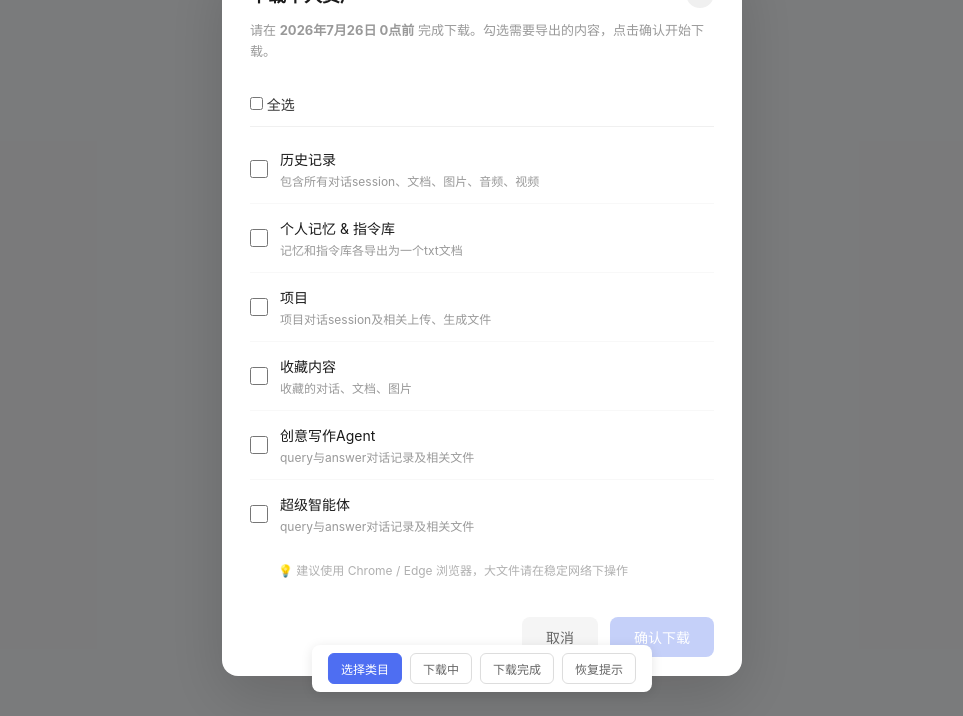
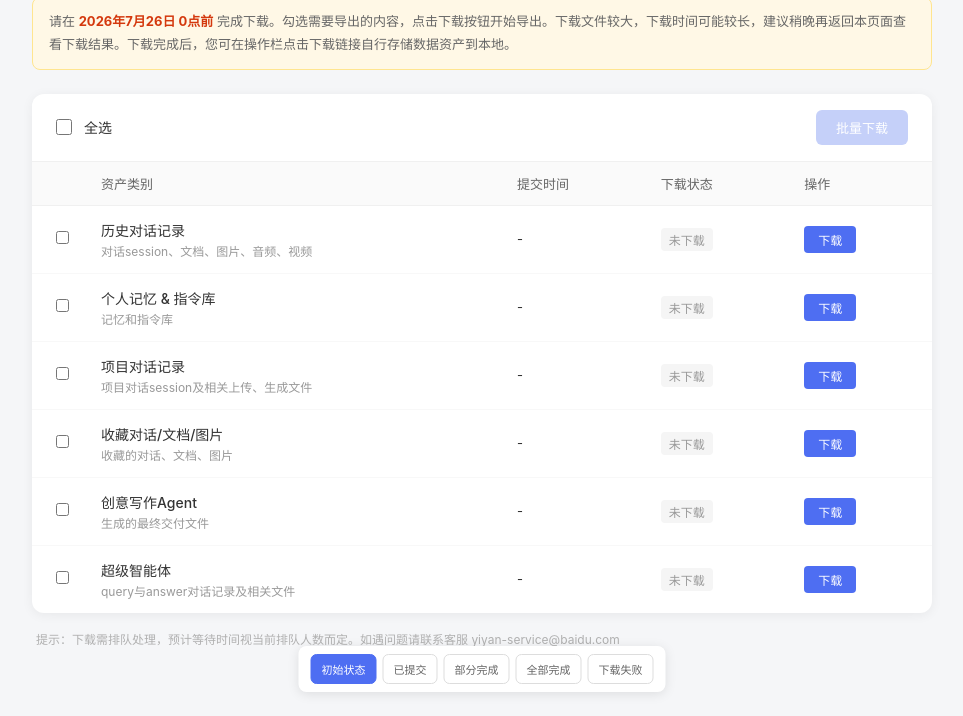
Before and after one commit to cheerzhang678/Download-personal-assets, a plain HTML site: page index.html in a window 1280 px wide. Shown: the part 84-800 px from the top of the page, without its empty margins (158-1121 px from the left). Drawn offline with Linux system fonts and the light colour scheme.

Commit message:
feat: redesign to async table-based download page

```diff
--- a/index.html
+++ b/index.html
@@ -3,240 +3,191 @@
 <head>
 <meta charset="UTF-8">
 <meta name="viewport" content="width=device-width, initial-scale=1.0">
-<title>文心一言 - 个人资产下载</title>
+<title>文心一言 - 个人数据资产下载</title>
 <style>
 * { margin: 0; padding: 0; box-sizing: border-box; }
-body { font-family: -apple-system, BlinkMacSystemFont, "PingFang SC", "Microsoft YaHei", sans-serif; background: #f5f6f8; min-height: 100vh; display: flex; align-items: center; justify-content: center; }
+body { font-family: -apple-system, BlinkMacSystemFont, "PingFang SC", "Microsoft YaHei", sans-serif; background: #f5f6f8; min-height: 100vh; padding: 40px 20px; }
 
-.overlay { position: fixed; top: 0; left: 0; width: 100%; height: 100%; background: rgba(0,0,0,0.5); z-index: 100; display: flex; align-items: center; justify-content: center; }
+.container { max-width: 900px; margin: 0 auto; }
 
-.modal { background: #fff; border-radius: 16px; width: 520px; max-height: 90vh; overflow-y: auto; box-shadow: 0 20px 60px rgba(0,0,0,0.15); }
-.modal-header { padding: 24px 28px 0; display: flex; justify-content: space-between; align-items: center; }
-.modal-header h2 { font-size: 18px; font-weight: 600; color: #1a1a1a; }
-.modal-close { width: 28px; height: 28px; border: none; background: #f0f0f0; border-radius: 50%; cursor: pointer; font-size: 16px; color: #666; display: flex; align-items: center; justify-content: center; }
-.modal-close:hover { background: #e0e0e0; }
+.page-header { margin-bottom: 24px; }
+.page-header h1 { font-size: 20px; font-weight: 600; color: #1a1a1a; margin-bottom: 12px; }
+.page-desc { font-size: 13px; color: #666; line-height: 1.8; background: #fff8e6; border: 1px solid #ffe58f; border-radius: 8px; padding: 12px 16px; }
+.page-desc strong { color: #d4380d; }
 
-.modal-desc { padding: 12px 28px 0; font-size: 13px; color: #999; line-height: 1.6; }
+.card { background: #fff; border-radius: 12px; box-shadow: 0 2px 12px rgba(0,0,0,0.06); overflow: hidden; }
 
-.modal-body { padding: 20px 28px; }
+.card-header { padding: 16px 24px; border-bottom: 1px solid #f0f0f0; display: flex; justify-content: space-between; align-items: center; }
+.card-header-left { display: flex; align-items: center; gap: 12px; }
+.card-header-left input[type="checkbox"] { width: 16px; height: 16px; accent-color: #4e6ef2; cursor: pointer; }
+.card-header-left label { font-size: 14px; color: #333; cursor: pointer; }
+.btn-batch { padding: 8px 20px; background: #4e6ef2; color: #fff; border: none; border-radius: 6px; font-size: 13px; cursor: pointer; font-weight: 500; }
+.btn-batch:hover { background: #3d5bd9; }
+.btn-batch:disabled { background: #c5d0f9; cursor: not-allowed; }
 
-.select-all { display: flex; align-items: center; padding: 12px 0; border-bottom: 1px solid #f0f0f0; margin-bottom: 8px; }
-.select-all label { font-size: 14px; color: #333; font-weight: 500; cursor: pointer; }
+table { width: 100%; border-collapse: collapse; }
+th { background: #fafafa; padding: 12px 16px; font-size: 13px; color: #666; font-weight: 500; text-align: left; border-bottom: 1px solid #f0f0f0; }
+th:first-child { padding-left: 24px; width: 40px; }
+td { padding: 14px 16px; font-size: 13px; color: #333; border-bottom: 1px solid #f8f8f8; vertical-align: middle; }
+td:first-child { padding-left: 24px; }
+tr:last-child td { border-bottom: none; }
 
-.asset-list { list-style: none; }
-.asset-item { display: flex; align-items: center; padding: 14px 0; border-bottom: 1px solid #f8f8f8; }
-.asset-item:last-child { border-bottom: none; }
-.asset-item input[type="checkbox"] { width: 18px; height: 18px; margin-right: 12px; accent-color: #4e6ef2; cursor: pointer; }
-.asset-item label { flex: 1; cursor: pointer; }
-.asset-name { font-size: 14px; color: #1a1a1a; display: block; }
-.asset-desc { font-size: 12px; color: #999; margin-top: 3px; display: block; }
-.asset-tag { font-size: 11px; color: #4e6ef2; background: #eef1ff; padding: 2px 6px; border-radius: 3px; margin-left: 8px; }
+.asset-name { font-weight: 500; font-size: 14px; }
+.asset-desc { font-size: 12px; color: #999; margin-top: 2px; }
 
-.modal-footer { padding: 16px 28px 24px; display: flex; justify-content: flex-end; gap: 12px; }
-.btn { padding: 10px 24px; border-radius: 8px; font-size: 14px; cursor: pointer; border: none; font-weight: 500; transition: all 0.2s; }
-.btn-cancel { background: #f5f5f5; color: #666; }
-.btn-cancel:hover { background: #eee; }
-.btn-primary { background: #4e6ef2; color: #fff; }
-.btn-primary:hover { background: #3d5bd9; }
-.btn-primary:disabled { background: #c5d0f9; cursor: not-allowed; }
+.status { display: inline-flex; align-items: center; gap: 4px; font-size: 12px; padding: 3px 8px; border-radius: 4px; }
+.status-none { color: #999; background: #f5f5f5; }
+.status-queued { color: #d48806; background: #fffbe6; }
+.status-downloading { color: #1890ff; background: #e6f7ff; }
+.status-success { color: #52c41a; background: #f6ffed; }
+.status-failed { color: #ff4d4f; background: #fff2f0; }
 
-/* 下载进度状态 */
-.download-progress { display: none; padding: 20px 28px; }
-.progress-item { margin-bottom: 16px; }
-.progress-label { display: flex; justify-content: space-between; margin-bottom: 6px; }
-.progress-name { font-size: 13px; color: #333; }
-.progress-percent { font-size: 12px; color: #4e6ef2; }
-.progress-bar { height: 6px; background: #f0f0f0; border-radius: 3px; overflow: hidden; }
-.progress-bar-fill { height: 100%; background: linear-gradient(90deg, #4e6ef2, #7b9cff); border-radius: 3px; transition: width 0.3s; }
-.progress-status { font-size: 12px; color: #999; margin-top: 4px; }
+.btn-download { padding: 5px 14px; background: #4e6ef2; color: #fff; border: none; border-radius: 4px; font-size: 12px; cursor: pointer; }
+.btn-download:hover { background: #3d5bd9; }
+.btn-download:disabled { background: #e0e0e0; color: #999; cursor: not-allowed; }
+.btn-retry { padding: 5px 14px; background: #fff; color: #ff4d4f; border: 1px solid #ff4d4f; border-radius: 4px; font-size: 12px; cursor: pointer; }
+.btn-retry:hover { background: #fff2f0; }
+.download-link { color: #4e6ef2; text-decoration: none; font-size: 12px; }
+.download-link:hover { text-decoration: underline; }
 
-/* 完成状态 */
-.download-complete { display: none; padding: 20px 28px; text-align: center; }
-.complete-icon { width: 48px; height: 48px; background: #e8f5e9; border-radius: 50%; display: inline-flex; align-items: center; justify-content: center; margin-bottom: 12px; font-size: 24px; }
-.complete-text { font-size: 15px; color: #333; margin-bottom: 4px; }
-.complete-desc { font-size: 13px; color: #999; }
+.tips { margin-top: 16px; font-size: 12px; color: #b0b0b0; line-height: 1.8; padding: 0 4px; }
 
-/* 恢复弹窗 */
-.resume-toast { display: none; position: fixed; top: 24px; left: 50%; transform: translateX(-50%); background: #fff; border-radius: 12px; padding: 16px 24px; box-shadow: 0 4px 20px rgba(0,0,0,0.12); z-index: 200; display: flex; align-items: center; gap: 12px; }
-.resume-toast .toast-icon { font-size: 20px; }
-.resume-toast .toast-text { font-size: 14px; color: #333; }
-.resume-toast .toast-btn { padding: 6px 14px; background: #4e6ef2; color: #fff; border: none; border-radius: 6px; font-size: 13px; cursor: pointer; }
-
-/* 提示栏 */
-.tips-bar { padding: 12px 28px 0; }
-.tips-bar p { font-size: 12px; color: #b0b0b0; line-height: 1.8; }
-
-/* 页面状态切换按钮 */
-.state-switcher { position: fixed; bottom: 24px; left: 50%; transform: translateX(-50%); display: flex; gap: 8px; background: #fff; padding: 8px 16px; border-radius: 8px; box-shadow: 0 2px 12px rgba(0,0,0,0.1); z-index: 300; }
-.state-btn { padding: 6px 12px; border: 1px solid #ddd; border-radius: 6px; font-size: 12px; cursor: pointer; background: #fff; color: #666; }
+/* 状态切换器 */
+.state-switcher { position: fixed; bottom: 24px; left: 50%; transform: translateX(-50%); display: flex; gap: 6px; background: #fff; padding: 8px 12px; border-radius: 8px; box-shadow: 0 2px 12px rgba(0,0,0,0.1); z-index: 300; }
+.state-btn { padding: 6px 10px; border: 1px solid #ddd; border-radius: 6px; font-size: 11px; cursor: pointer; background: #fff; color: #666; white-space: nowrap; }
 .state-btn:hover { background: #f5f5f5; }
 .state-btn.active { background: #4e6ef2; color: #fff; border-color: #4e6ef2; }
 </style>
 </head>
 <body>
 
-<!-- 恢复下载弹窗提示 -->
-<div class="resume-toast" id="resumeToast" style="display:none;">
-  <span class="toast-icon">⚠️</span>
-  <span class="toast-text">您有未完成的下载任务，是否继续？</span>
-  <button class="toast-btn" onclick="showState('progress')">继续下载</button>
-</div>
+<div class="container">
+  <div class="page-header">
+    <h1>个人数据资产下载</h1>
+    <div class="page-desc">
+      请在 <strong>2026年7月26日 0点前</strong> 完成下载。勾选需要导出的内容，点击下载按钮开始导出。下载文件较大，下载时间可能较长，建议稍晚再返回本页面查看下载结果。下载完成后，您可在操作栏点击下载链接自行存储数据资产到本地。
+    </div>
+  </div>
 
-<!-- 主弹窗 -->
-<div class="overlay">
-  <div class="modal">
-    <div class="modal-header">
-      <h2>下载个人资产</h2>
-      <button class="modal-close">×</button>
+  <div class="card">
+    <div class="card-header">
+      <div class="card-header-left">
+        <input type="checkbox" id="selectAll" onchange="toggleAll(this)">
+        <label for="selectAll">全选</label>
+      </div>
+      <button class="btn-batch" id="btnBatch" disabled onclick="batchDownload()">批量下载</button>
     </div>
-    <div class="modal-desc">
-      请在 <strong>2026年7月26日 0点前</strong> 完成下载。勾选需要导出的内容，点击确认开始下载。
-    </div>
+    <table>
+      <thead>
+        <tr>
+          <th></th>
+          <th>资产类别</th>
+          <th>提交时间</th>
+          <th>下载状态</th>
+          <th>操作</th>
+        </tr>
+      </thead>
+      <tbody id="tableBody">
+      </tbody>
+    </table>
+  </div>
 
-    <!-- 状态1：选择类目 -->
-    <div class="modal-body" id="stateSelect">
-      <div class="select-all">
-        <input type="checkbox" id="selectAll" onchange="toggleAll(this)">
-        <label for="selectAll">&nbsp;全选</label>
-      </div>
-      <ul class="asset-list">
-        <li class="asset-item">
-          <input type="checkbox" id="asset1" class="asset-checkbox">
-          <label for="asset1">
-            <span class="asset-name">历史记录</span>
-            <span class="asset-desc">包含所有对话session、文档、图片、音频、视频</span>
-          </label>
-        </li>
-        <li class="asset-item">
-          <input type="checkbox" id="asset2" class="asset-checkbox">
-          <label for="asset2">
-            <span class="asset-name">个人记忆 & 指令库</span>
-            <span class="asset-desc">记忆和指令库各导出为一个txt文档</span>
-          </label>
-        </li>
-        <li class="asset-item">
-          <input type="checkbox" id="asset3" class="asset-checkbox">
-          <label for="asset3">
-            <span class="asset-name">项目</span>
-            <span class="asset-desc">项目对话session及相关上传、生成文件</span>
-          </label>
-        </li>
-        <li class="asset-item">
-          <input type="checkbox" id="asset4" class="asset-checkbox">
-          <label for="asset4">
-            <span class="asset-name">收藏内容</span>
-            <span class="asset-desc">收藏的对话、文档、图片</span>
-          </label>
-        </li>
-        <li class="asset-item">
-          <input type="checkbox" id="asset5" class="asset-checkbox">
-          <label for="asset5">
-            <span class="asset-name">创意写作Agent</span>
-            <span class="asset-desc">query与answer对话记录及相关文件</span>
-          </label>
-        </li>
-        <li class="asset-item">
-          <input type="checkbox" id="asset6" class="asset-checkbox">
-          <label for="asset6">
-            <span class="asset-name">超级智能体</span>
-            <span class="asset-desc">query与answer对话记录及相关文件</span>
-          </label>
-        </li>
-      </ul>
-
-      <div class="tips-bar">
-        <p>💡 建议使用 Chrome / Edge 浏览器，大文件请在稳定网络下操作</p>
-      </div>
-    </div>
-
-    <!-- 状态2：下载进度 -->
-    <div class="download-progress" id="stateProgress">
-      <div class="progress-item">
-        <div class="progress-label">
-          <span class="progress-name">历史记录</span>
-          <span class="progress-percent">68%</span>
-        </div>
-        <div class="progress-bar"><div class="progress-bar-fill" style="width:68%"></div></div>
-        <div class="progress-status">正在打包下载... 已下载 342MB / 503MB</div>
-      </div>
-      <div class="progress-item">
-        <div class="progress-label">
-          <span class="progress-name">个人记忆 & 指令库</span>
-          <span class="progress-percent">100%</span>
-        </div>
-        <div class="progress-bar"><div class="progress-bar-fill" style="width:100%"></div></div>
-        <div class="progress-status" style="color:#4caf50;">✓ 下载完成</div>
-      </div>
-      <div class="progress-item">
-        <div class="progress-label">
-          <span class="progress-name">项目</span>
-          <span class="progress-percent">等待中</span>
-        </div>
-        <div class="progress-bar"><div class="progress-bar-fill" style="width:0%"></div></div>
-        <div class="progress-status">排队中...</div>
-      </div>
-    </div>
-
-    <!-- 状态3：下载完成 -->
-    <div class="download-complete" id="stateComplete">
-      <div class="complete-icon">✓</div>
-      <p class="complete-text">全部下载完成</p>
-      <p class="complete-desc">已下载 3 个类目，共 612MB</p>
-    </div>
-
-    <!-- 底部按钮 -->
-    <div class="modal-footer" id="footerSelect">
-      <button class="btn btn-cancel">取消</button>
-      <button class="btn btn-primary" id="btnConfirm" disabled>确认下载</button>
-    </div>
-    <div class="modal-footer" id="footerProgress" style="display:none;">
-      <button class="btn btn-cancel">最小化</button>
-    </div>
-    <div class="modal-footer" id="footerComplete" style="display:none;">
-      <button class="btn btn-primary" onclick="showState('select')">完成</button>
-    </div>
+  <div class="tips">
+    提示：下载需排队处理，预计等待时间视当前排队人数而定。如遇问题请联系客服 yiyan-service@baidu.com
   </div>
 </div>
 
 <!-- 原型状态切换器（仅供演示） -->
 <div class="state-switcher">
-  <button class="state-btn active" onclick="showState('select')">选择类目</button>
-  <button class="state-btn" onclick="showState('progress')">下载中</button>
-  <button class="state-btn" onclick="showState('complete')">下载完成</button>
-  <button class="state-btn" onclick="showResume()">恢复提示</button>
+  <button class="state-btn active" onclick="setState('initial')">初始状态</button>
+  <button class="state-btn" onclick="setState('submitted')">已提交</button>
+  <button class="state-btn" onclick="setState('partial')">部分完成</button>
+  <button class="state-btn" onclick="setState('allDone')">全部完成</button>
+  <button class="state-btn" onclick="setState('failed')">下载失败</button>
 </div>
 
 <script>
-function toggleAll(el) {
-  document.querySelectorAll('.asset-checkbox').forEach(cb => cb.checked = el.checked);
-  updateBtn();
-}
-document.querySelectorAll('.asset-checkbox').forEach(cb => cb.addEventListener('change', updateBtn));
-function updateBtn() {
-  const checked = document.querySelectorAll('.asset-checkbox:checked').length;
-  document.getElementById('btnConfirm').disabled = checked === 0;
-  document.getElementById('selectAll').checked = checked === 6;
+const assets = [
+  { name: '历史对话记录', desc: '对话session、文档、图片、音频、视频' },
+  { name: '个人记忆 & 指令库', desc: '记忆和指令库' },
+  { name: '项目对话记录', desc: '项目对话session及相关上传、生成文件' },
+  { name: '收藏对话/文档/图片', desc: '收藏的对话、文档、图片' },
+  { name: '创意写作Agent', desc: '生成的最终交付文件' },
+  { name: '超级智能体', desc: 'query与answer对话记录及相关文件' }
+];
+
+const states = {
+  initial: assets.map(() => ({ status: 'none', time: '-' })),
+  submitted: assets.map(() => ({ status: 'queued', time: '2026-06-25 10:32' })),
+  partial: [
+    { status: 'success', time: '2026-06-25 10:32' },
+    { status: 'success', time: '2026-06-25 10:32' },
+    { status: 'downloading', time: '2026-06-25 10:32' },
+    { status: 'queued', time: '2026-06-25 10:32' },
+    { status: 'none', time: '-' },
+    { status: 'none', time: '-' }
+  ],
+  allDone: assets.map(() => ({ status: 'success', time: '2026-06-25 10:32' })),
+  failed: [
+    { status: 'success', time: '2026-06-25 10:32' },
+    { status: 'success', time: '2026-06-25 10:32' },
+    { status: 'failed', time: '2026-06-25 10:32' },
+    { status: 'success', time: '2026-06-25 10:32' },
+    { status: 'none', time: '-' },
+    { status: 'none', time: '-' }
+  ]
+};
+
+const statusMap = {
+  none: { label: '未下载', cls: 'status-none' },
+  queued: { label: '已提交待下载', cls: 'status-queued' },
+  downloading: { label: '下载中', cls: 'status-downloading' },
+  success: { label: '下载成功', cls: 'status-success' },
+  failed: { label: '下载失败', cls: 'status-failed' }
+};
+
+function renderTable(stateData) {
+  const tbody = document.getElementById('tableBody');
+  tbody.innerHTML = stateData.map((item, i) => {
+    const s = statusMap[item.status];
+    const canCheck = item.status === 'none' || item.status === 'failed';
+    let action = '';
+    if (item.status === 'none') action = '<button class="btn-download">下载</button>';
+    else if (item.status === 'queued' || item.status === 'downloading') action = '<button class="btn-download" disabled>下载</button>';
+    else if (item.status === 'success') action = '<a href="#" class="download-link">下载链接</a>';
+    else if (item.status === 'failed') action = '<button class="btn-retry">重新下载</button>';
+
+    return `<tr>
+      <td><input type="checkbox" class="row-check" data-index="${i}" ${canCheck ? '' : 'disabled'} onchange="updateBatch()"></td>
+      <td><div class="asset-name">${assets[i].name}</div><div class="asset-desc">${assets[i].desc}</div></td>
+      <td>${item.time}</td>
+      <td><span class="status ${s.cls}">${s.label}</span></td>
+      <td>${action}</td>
+    </tr>`;
+  }).join('');
 }
 
-function showState(state) {
-  document.getElementById('stateSelect').style.display = state === 'select' ? 'block' : 'none';
-  document.getElementById('stateProgress').style.display = state === 'progress' ? 'block' : 'none';
-  document.getElementById('stateComplete').style.display = state === 'complete' ? 'block' : 'none';
-  document.getElementById('footerSelect').style.display = state === 'select' ? 'flex' : 'none';
-  document.getElementById('footerProgress').style.display = state === 'progress' ? 'flex' : 'none';
-  document.getElementById('footerComplete').style.display = state === 'complete' ? 'flex' : 'none';
-  document.getElementById('resumeToast').style.display = 'none';
+function toggleAll(el) {
+  document.querySelectorAll('.row-check:not(:disabled)').forEach(cb => cb.checked = el.checked);
+  updateBatch();
+}
+
+function updateBatch() {
+  const checked = document.querySelectorAll('.row-check:checked').length;
+  document.getElementById('btnBatch').disabled = checked === 0;
+}
+
+function setState(state) {
+  renderTable(states[state]);
   document.querySelectorAll('.state-btn').forEach(b => b.classList.remove('active'));
   event.target.classList.add('active');
+  document.getElementById('selectAll').checked = false;
+  updateBatch();
 }
 
-function showResume() {
-  document.getElementById('resumeToast').style.display = 'flex';
-  document.querySelectorAll('.state-btn').forEach(b => b.classList.remove('active'));
-  event.target.classList.add('active');
-}
+function batchDownload() {}
 
-document.getElementById('btnConfirm').addEventListener('click', () => showState('progress'));
+renderTable(states.initial);
 </script>
 </body>
 </html>
```
